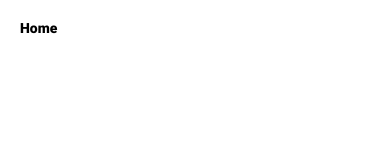
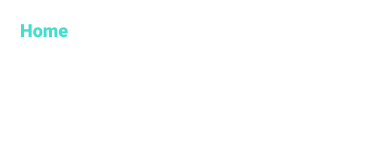
Before and after one commit to delafuentej/react-native_reviews-app, a React Native app: screen / in a window 390 px wide. Shown: the top 160 px of the page. Built offline with nearby package versions, Linux system fonts and the light colour scheme.

Commit message:
globalStyles added => styles/global.js

```diff
--- a/App.js
+++ b/App.js
@@ -41,7 +41,7 @@
   if(!fontsLoaded){
     return null;
   }else{
-    return (<Home />)
+    return (<Home />);
   }
 
 }
--- a/screens/Home.js
+++ b/screens/Home.js
@@ -1,21 +1,11 @@
 import React from 'react';
-import { StyleSheet, Text, View } from 'react-native';
+import { Text, View } from 'react-native';
+import { globalStyles } from '../styles/global';
 
 export default function Home(){
     return(
-        <View style={styles.container}>
-            <Text style={styles.title}>Home</Text>
+        <View style={globalStyles.container}>
+            <Text style={globalStyles.title}>Home</Text>
         </View>
     )
 }
-
-const styles= StyleSheet.create({
-    container:{
-        padding:20,
-
-    },
-    title:{
-        fontFamily:'roboto-black',
-    }
-
-});
--- /dev/null
+++ b/styles/global.js
@@ -0,0 +1,20 @@
+import { StyleSheet } from "react-native";
+
+export const globalStyles= StyleSheet.create({
+    container:{
+        flex:1,
+        padding:20,
+
+    },
+    title:{
+        fontFamily:'roboto-black',
+        fontSize:18,
+        color:'turquoise',
+
+    },
+    paragraph: {
+        marginVertical:8,
+        lineHeight:20,
+    }
+
+});
```
Also changed, not shown: screens/About.js (+4 -3 lines), screens/Details.js (+4 -7 lines).
